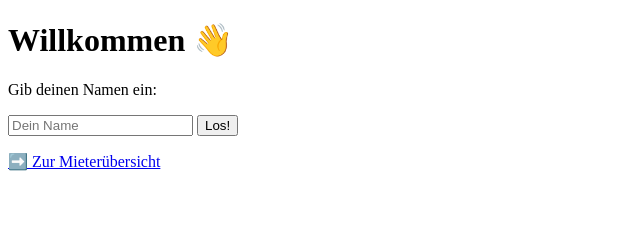
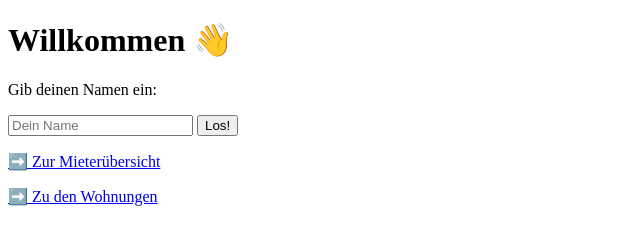
Before and after one commit to pmksgbr-cmyk/hello-christopher, a plain HTML site: page index.html in a window 1280 px wide. Shown: the whole page, without its empty margins (0-640 px from the left). Drawn offline with Linux system fonts and the light colour scheme.

Commit message:
Update index.html

```diff
--- a/index.html
+++ b/index.html
@@ -14,6 +14,9 @@
 
   <p><a href="mieter.html">➡️ Zur Mieterübersicht</a></p>
 
+  <p><a href="units.html">➡️ Zu den Wohnungen</a></p>
+
+
 
   <script>
     function greet() {
```
